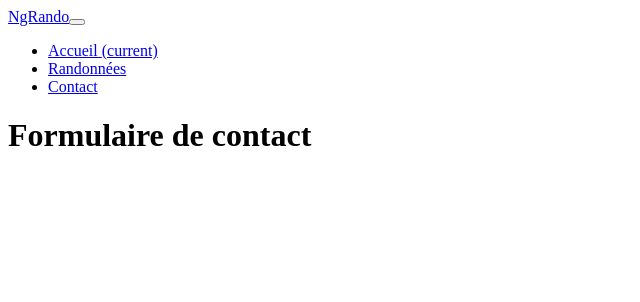
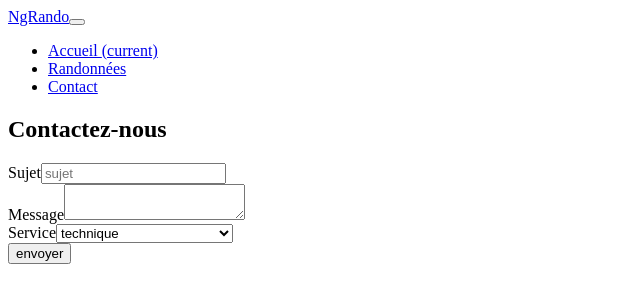
Before and after one commit to ralexandre75/angular-rando, an Angular app: page /contact in a window 1280 px wide. Shown: the top 302 px of the page, without its empty margins (0-640 px from the left). Built offline with nearby package versions, Linux system fonts and the light colour scheme.

Commit message:
Création d'un formulaire (Html + twitter bootstrap)

```diff
--- a/src/app/contact/contact-us.component.html
+++ b/src/app/contact/contact-us.component.html
@@ -1 +1,31 @@
-<h1>Formulaire de contact</h1>
+<h2>Contactez-nous</h2>
+
+<form>
+    <div class="form-group">
+        <label for="subject">Sujet</label>
+        <input  type="text"
+                class="form-control"
+                placeholder="sujet"
+                id="subject">
+    </div>
+
+    <div class="form-group">
+        <label for="message">Message</label>
+        <textarea  type="text"
+                class="form-control"
+                id="message">
+        </textarea>
+    </div>
+
+    <div class="form-group">
+        <label for="service">Service</label>
+        <select name="" class="form-control" id="service">
+            <option value="tech">technique</option>
+            <option value="sales">commercial</option>
+            <option value="guide">guide moyenne montagne</option>
+        </select>
+    </div>
+
+    <button type="submit" class="btn btn-default">envoyer</button>
+
+</form>
```
